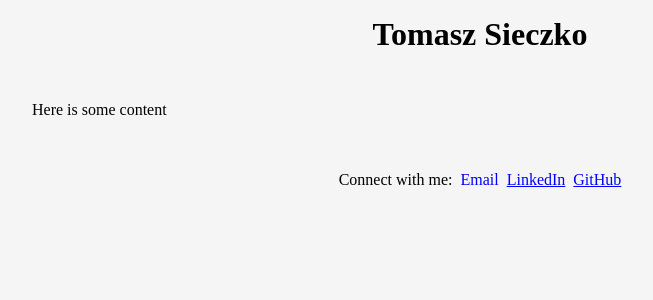
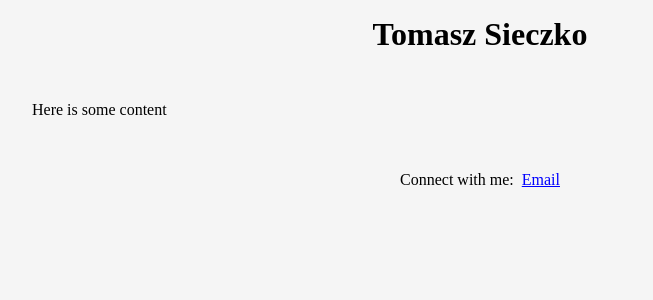
Before and after one commit to tsieczko/jekyll-theme-tsieczko, a Jekyll site: the page built from index.html, in a window 1280 px wide. Shown: the top 300 px of the page, without its empty margins (160-813 px from the left). Built offline with Jekyll 4.4.1, drawn with Linux system fonts in a browser that asks for light colours.

Commit message:
make footer use data from config.yml

```diff
--- a/_includes/footer.html
+++ b/_includes/footer.html
@@ -1,12 +1,11 @@
 <footer>
 	<div>Connect with me:</div>
 	<div>
-		<a id="footer-email">Email</a>
+		<a href="mailto:{{ site.author.email }}">Email</a>
 	</div>
+{% for contact in site.contacts %}
 	<div>
-		<a href="https://www.linkedin.com/in/tomasz-sieczko/">LinkedIn</a>
+		<a href="{{ contact[1] }}">{{ contact[0] }}</a>
 	</div>
-	<div>
-		<a href="https://github.com/tsieczko">GitHub</a>
-	</div>
+{% endfor %}
 </footer>
--- a/_includes/navigation.html
+++ b/_includes/navigation.html
@@ -1,5 +1,5 @@
 <nav>
 	{% for nav in site.data.navigation %}
-		<a href="{{nav.link}}">{{nav.name}}</a>
+		<a href="{{ nav.link }}">{{ nav.name }}</a>
 	{% endfor %}
 </nav>
```
